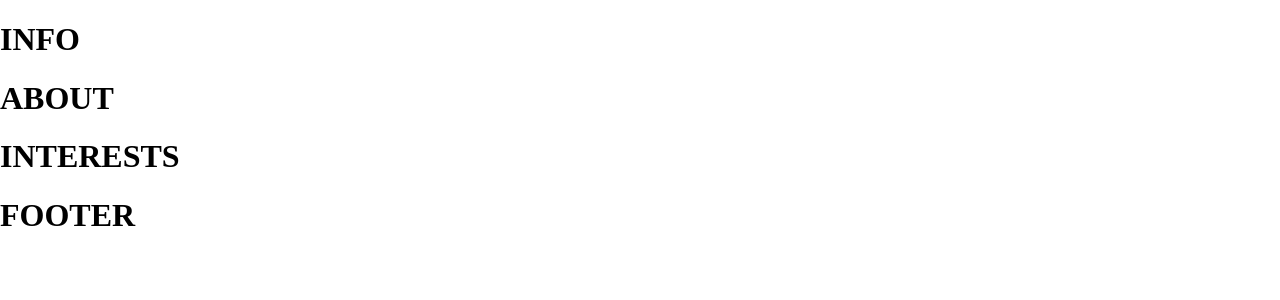
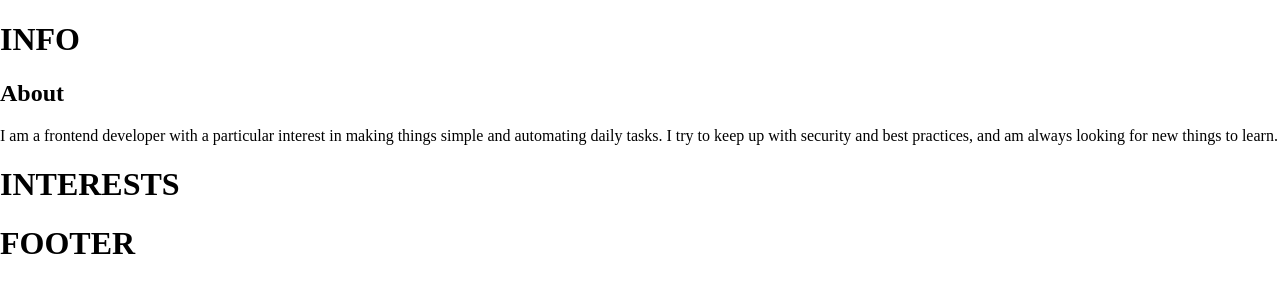
Before and after one commit to vishalicious213/digital-biz-card, a React (Vite) app: page / in a window 1280 px wide. Shown: the top 300 px of the page. Built offline with nearby package versions, Linux system fonts and the light colour scheme.

Commit message:
updated /components/About.jsx

```diff
--- a/components/About.jsx
+++ b/components/About.jsx
@@ -1,5 +1,8 @@
 export default function About() {
     return (
-        <h1>ABOUT</h1>
+        <>
+            <h2>About</h2>
+            <p>I am a frontend developer with a particular interest in making things simple and automating daily tasks. I try to keep up with security and best practices, and am always looking for new things to learn.</p>
+        </>
     )
 }
```
